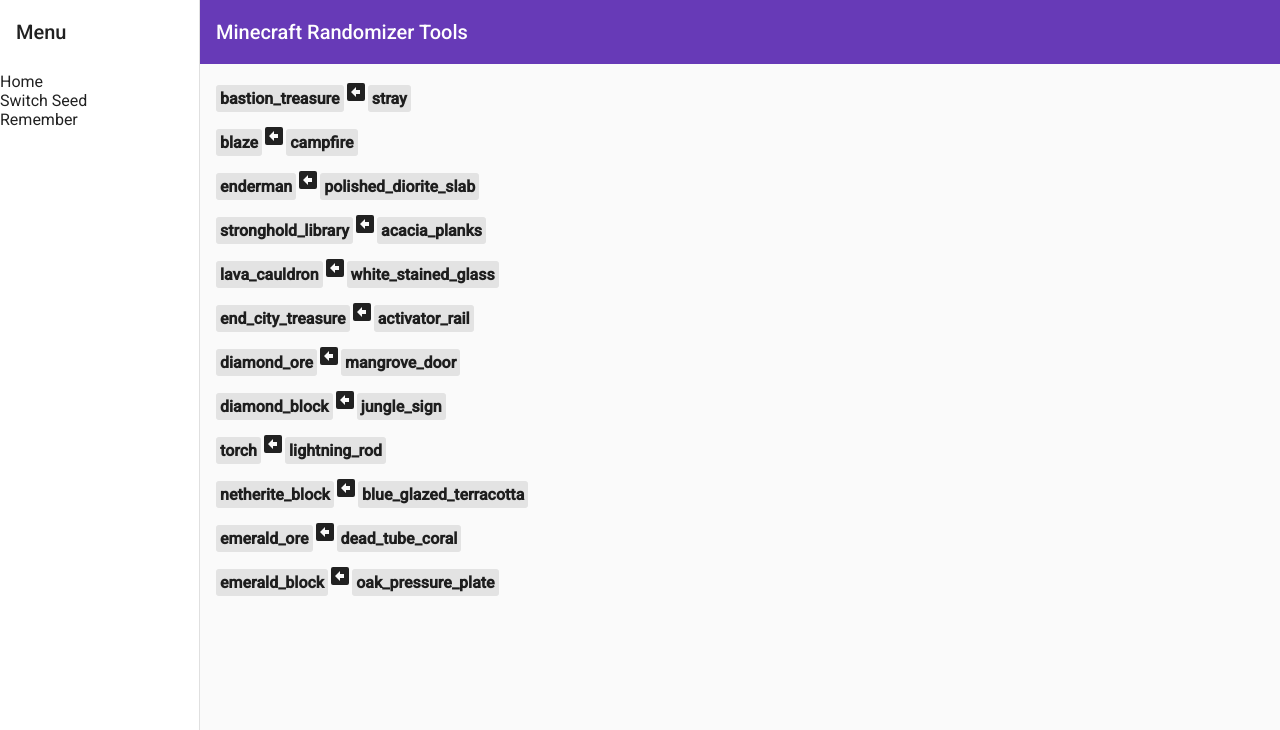
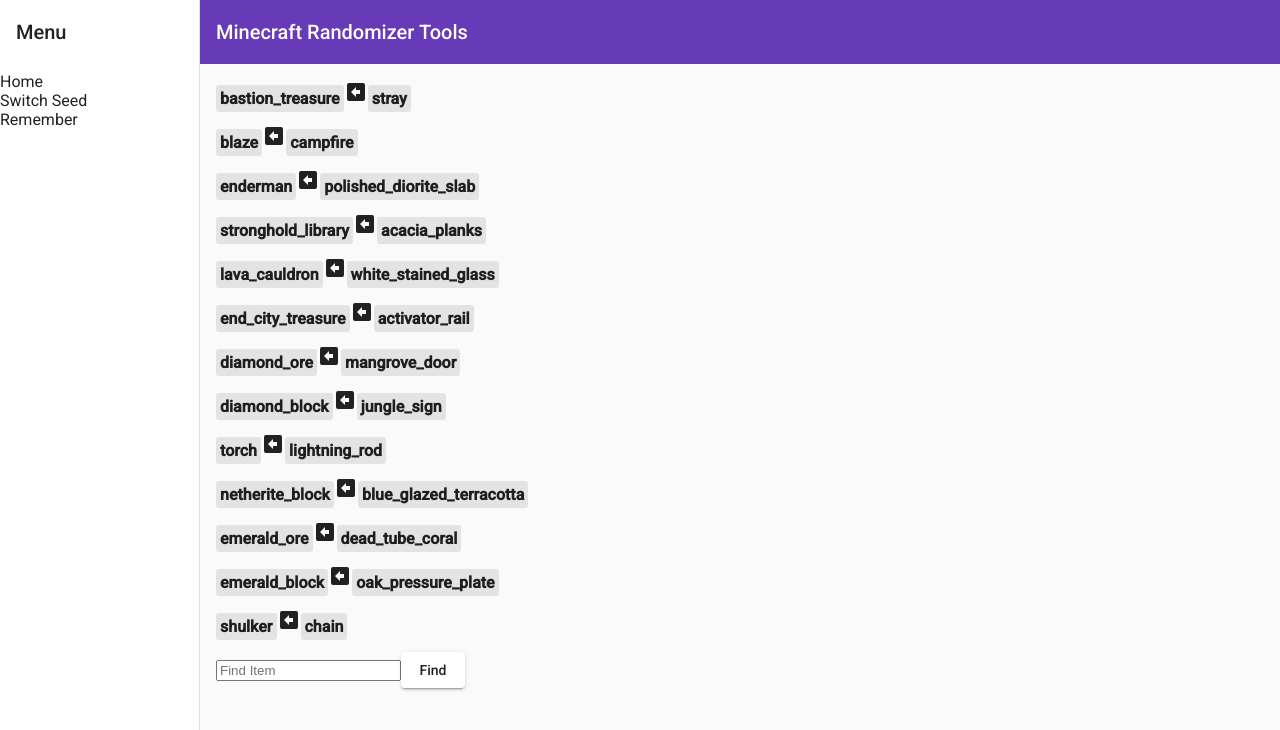
Before and after one commit to StephenFluin/minecraft-randomizer-tools, an Angular app: page / in a window 1280 px wide. Shown: the top 730 px of the page. Built offline with nearby package versions, Linux system fonts and the light colour scheme.

Commit message:
add search tool

```diff
--- a/src/app/home.component.ts
+++ b/src/app/home.component.ts
@@ -8,6 +8,8 @@
 
 <div *ngFor="let item of Map.critical_list" style="margin-bottom:16px;">
   <expandable-item [item]="item"></expandable-item></div>
+
+  <form (submit)="search($event,query.value)"><input type="text" placeholder="Find Item" #query><button mat-raised-button>Find</button></form>
 
   `,
   styles: [
@@ -23,4 +25,12 @@
 
 
   }
+  search(event:any,query:string) {
+    if(this.map[query]) {
+      this.Map.critical_list.push(query);
+    } else {
+      alert('does not match');
+    }
+    event.preventDefault();
+  }
 }
--- a/src/app/item-map.service.ts
+++ b/src/app/item-map.service.ts
@@ -21,6 +21,7 @@
     'netherite_block',
     'emerald_ore',
     'emerald_block',
+    'shulker',
   ];
   public secondary_list = [''];
 
```
